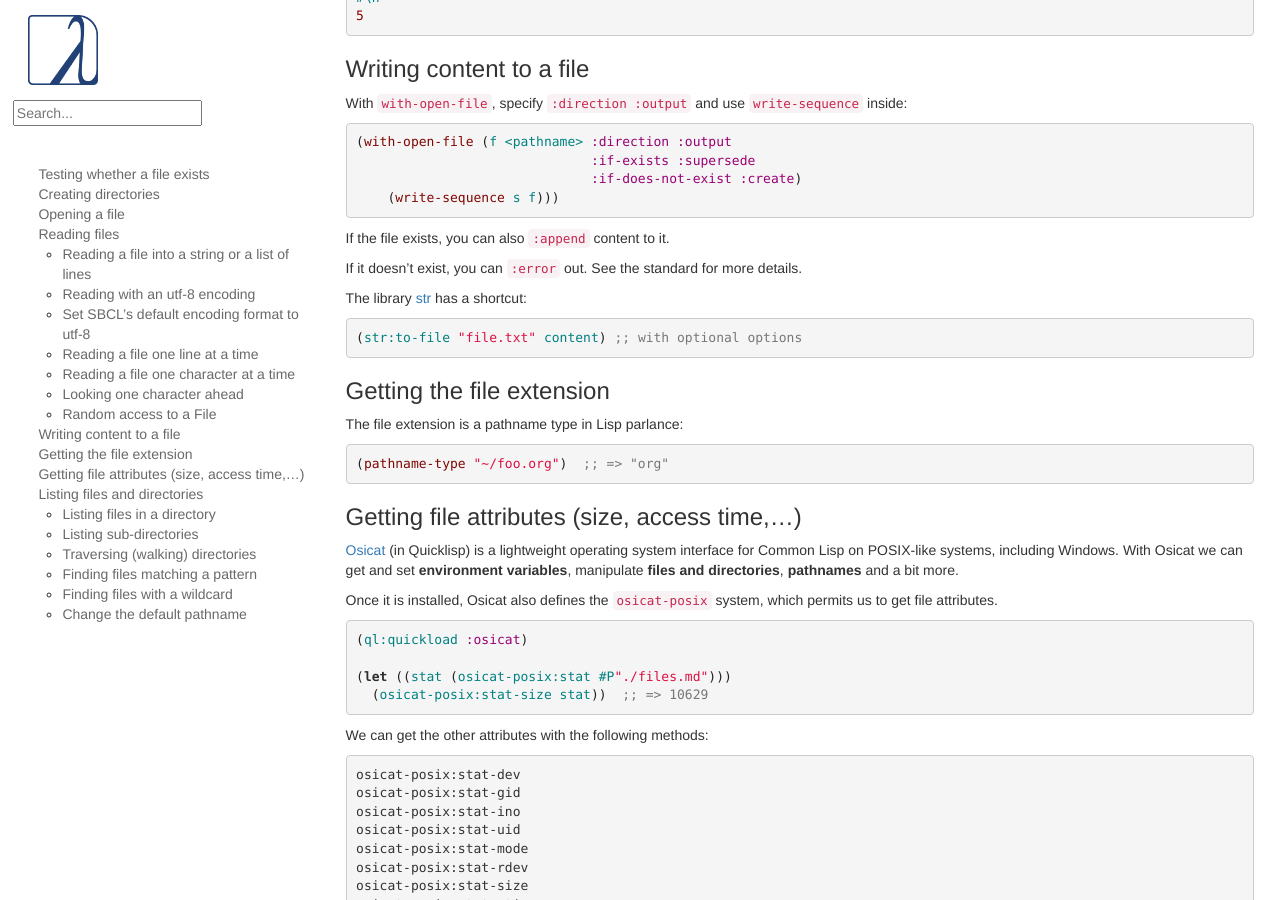
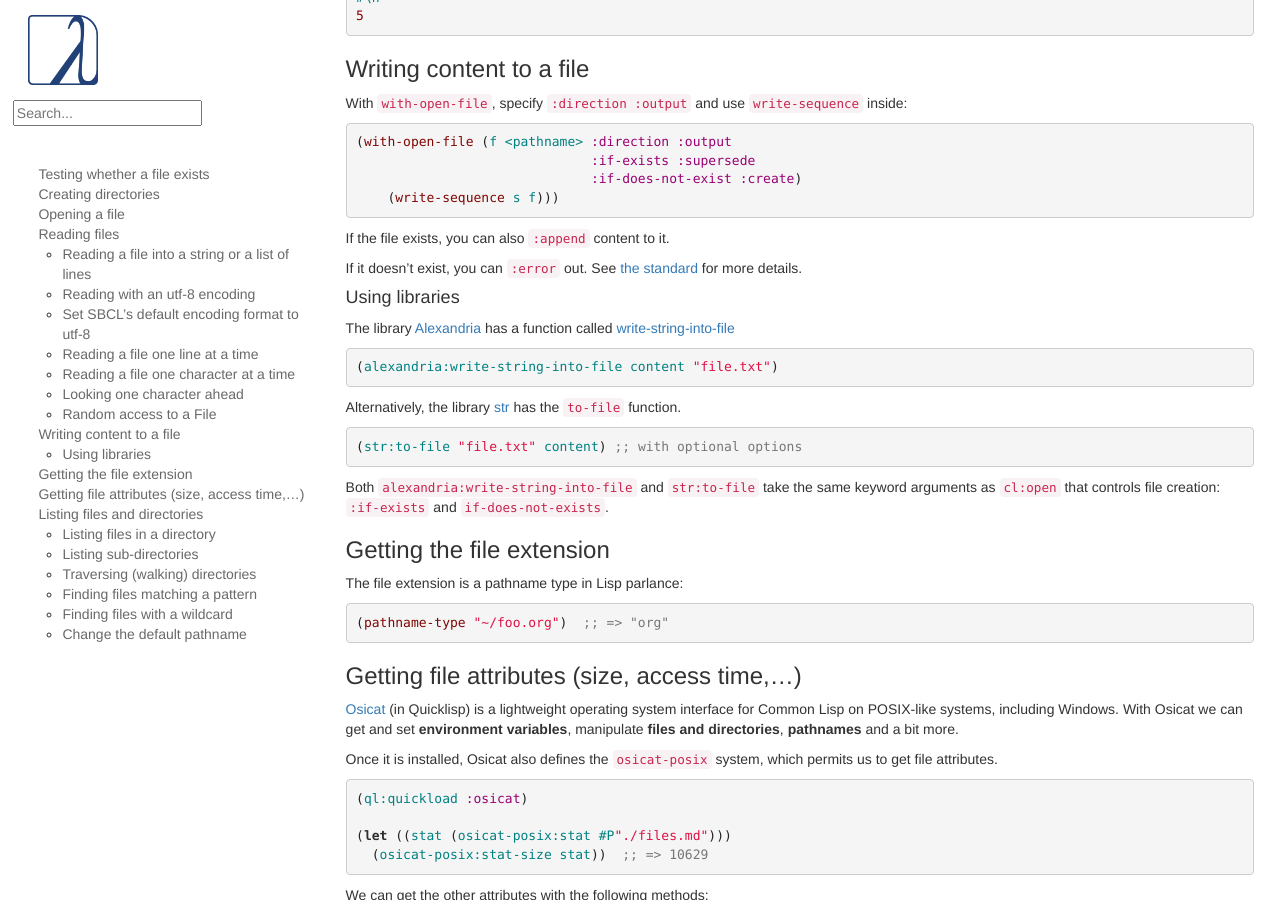
Before and after one commit to LispCookbook/cl-cookbook, a Jekyll site: the page built from files.md, in a window 1280 px wide and 900 px high, scrolled down 4647 px. Built offline with Jekyll 4.4.1, drawn with Linux system fonts in a browser that asks for light colours.

Commit message:
add link to clhs:open, mention alexandria:write-string-into-file

```diff
--- a/files.md
+++ b/files.md
@@ -359,14 +359,23 @@ With `with-open-file`, specify `:direction :output` and use `write-sequence` ins
 
 If the file exists, you can also `:append` content to it.
 
-If it doesn't exist, you can `:error` out. See the standard for more details.
+If it doesn't exist, you can `:error` out. See [the standard](http://www.lispworks.com/documentation/HyperSpec/Body/f_open.htm) for more details.
 
+#### Using libraries
 
-The library [str](https://github.com/vindarel/cl-str) has a shortcut:
+The library [Alexandria](https://common-lisp.net/project/alexandria/draft/alexandria.html#Conses)
+has a function called [write-string-into-file](https://gitlab.common-lisp.net/alexandria/alexandria/-/blob/master/alexandria-1/io.lisp#L73)
+~~~lisp
+(alexandria:write-string-into-file content "file.txt")
+~~~
+
+Alternatively, the library [str](https://github.com/vindarel/cl-str) has the `to-file` function.
 
 ~~~lisp
 (str:to-file "file.txt" content) ;; with optional options
 ~~~
+
+Both `alexandria:write-string-into-file` and `str:to-file` take the same keyword arguments as `cl:open` that controls file creation: `:if-exists` and `if-does-not-exists`.
 
 ### Getting the file extension
 
```
